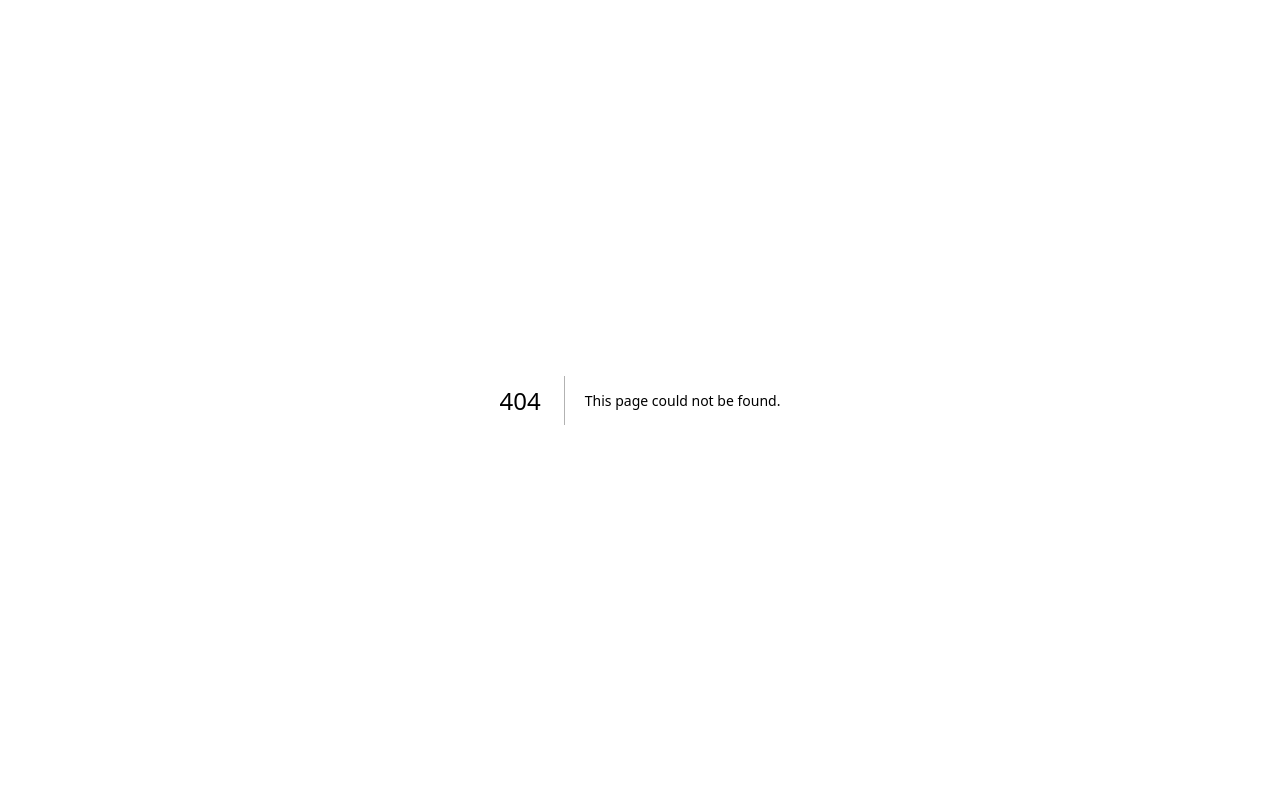
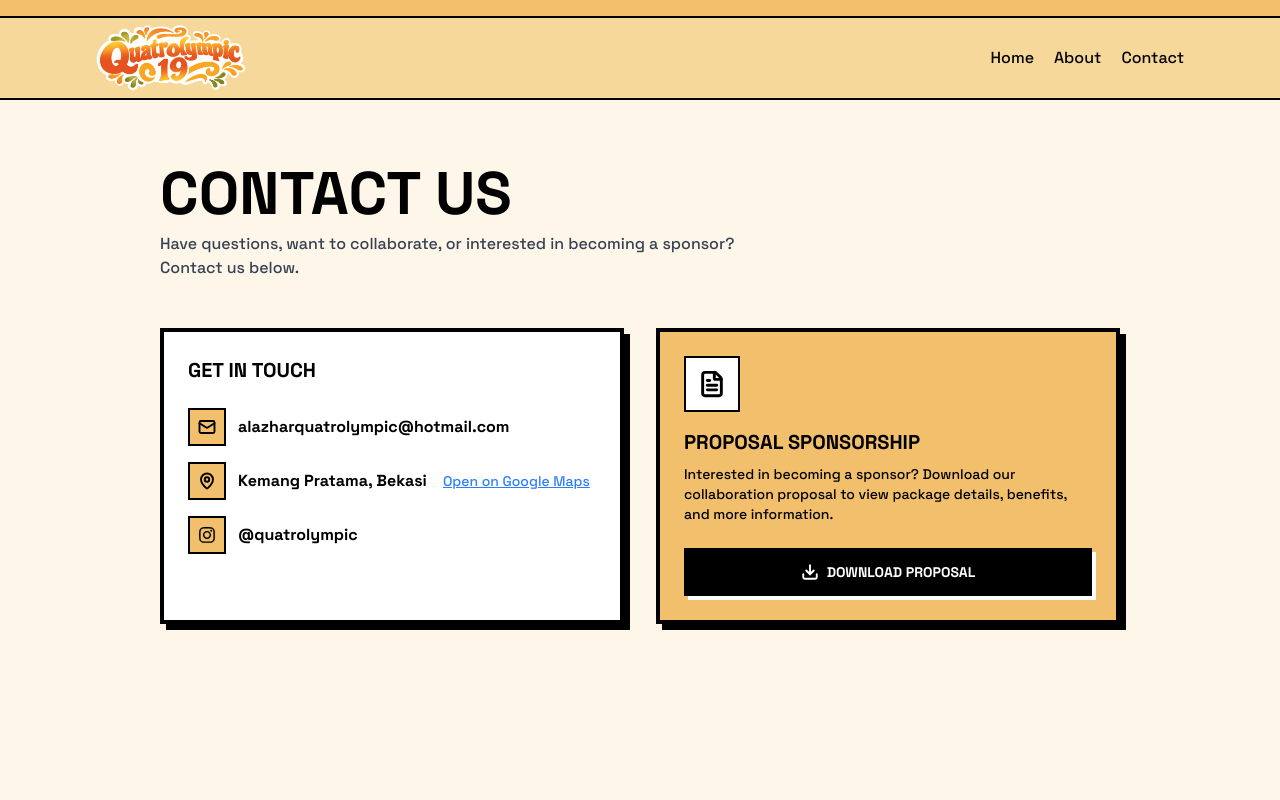
Before and after one commit to byanrkh/quatrolympic, a Next.js app: page /contact in a window 1280 px wide. Before the commit this address had no page. Shown: the top 800 px of the page. Built offline with nearby package versions, Linux system fonts and the light colour scheme.

Commit message:
QUATROLYMPIC

```diff
--- /dev/null
+++ b/src/app/(root)/contact/page.tsx
@@ -0,0 +1,92 @@
+import Link from "next/link";
+import { FileText, Download, Mail, Phone, MapPin } from "lucide-react";
+import { FaInstagram } from "react-icons/fa6";
+
+export default function ContactPage() {
+  return (
+    <main className="bg-[#FDF6E9] min-h-screen">
+      <div className="px-4 md:px-12 lg:px-24 mx-auto py-16 max-w-6xl">
+        <h1 className="text-4xl md:text-6xl font-black uppercase mb-2">
+          Contact Us
+        </h1>
+        <p className="font-medium text-gray-700 mb-12 max-w-xl">
+          Have questions, want to collaborate, or interested in becoming a
+          sponsor? Contact us below.
+        </p>
+
+        <div className="grid md:grid-cols-2 gap-8">
+          {/* Kotak Info Kontak */}
+          <div className="bg-white border-4 border-black p-6 shadow-[6px_6px_0px_0px_rgba(0,0,0,1)]">
+            <h2 className="font-black uppercase text-xl mb-6">Get in Touch</h2>
+            <ul className="space-y-4">
+              <li className="flex items-center gap-3">
+                <span className="border-2 border-black bg-[#F2BF6C] p-2 shrink-0">
+                  <Mail size={18} strokeWidth={2.5} />
+                </span>
+                <a
+                  href="mailto:alazharquatrolympic@hotmail.com"
+                  className="font-bold hover:underline"
+                >
+                  alazharquatrolympic@hotmail.com
+                </a>
+              </li>
+              <li className="flex items-center gap-3">
+                <span className="border-2 border-black bg-[#F2BF6C] p-2 shrink-0">
+                  <MapPin size={18} strokeWidth={2.5} />
+                </span>
+                <span className="font-bold">
+                  Kemang Pratama, Bekasi{" "}
+                  <Link
+                    href="https://share.google/U1Vkc911s09vLWCug"
+                    className="text-sm text-blue-500 underline hover:no-underline font-medium ml-3"
+                  >
+                    Open on Google Maps
+                  </Link>
+                </span>
+              </li>
+              <li className="flex items-center gap-3">
+                <span className="border-2 border-black bg-[#F2BF6C] p-2 shrink-0">
+                  <FaInstagram size={18} strokeWidth={2.5} />
+                </span>
+                <Link
+                  href="https://instagram.com/quatrolympic"
+                  target="_blank"
+                  className="font-bold hover:underline"
+                >
+                  @quatrolympic
+                </Link>
+              </li>
+            </ul>
+          </div>
+
+          {/* Kotak Proposal Sponsor */}
+          <div className="bg-[#F2BF6C] border-4 border-black p-6 shadow-[6px_6px_0px_0px_rgba(0,0,0,1)] flex flex-col justify-between">
+            <div>
+              <span className="inline-flex border-2 border-black bg-white p-3 mb-4">
+                <FileText size={28} strokeWidth={2.5} />
+              </span>
+              <h2 className="font-black uppercase text-xl mb-2">
+                Proposal Sponsorship
+              </h2>
+              <p className="font-medium text-sm mb-6">
+                Interested in becoming a sponsor? Download our collaboration
+                proposal to view package details, benefits, and more
+                information.
+              </p>
+            </div>
+
+            <Link
+              href="https://drive.google.com/file/d/1GRNIg8Bv0CmpJ-huyfMesj10H-s1UMJ0/view?usp=sharing"
+              target="_blank"
+              rel="noopener noreferrer"
+              className="inline-flex items-center justify-center gap-2 bg-black text-white font-black uppercase text-sm px-5 py-3 border-2 border-black shadow-[4px_4px_0px_0px_rgba(255,255,255,1)] transition-all hover:-translate-x-0.5 hover:-translate-y-0.5 hover:shadow-[6px_6px_0px_0px_rgba(255,255,255,1)] active:translate-x-0 active:translate-y-0 active:shadow-none"
+            >
+              <Download size={18} strokeWidth={2.5} />
+              Download Proposal
+            </Link>
+          </div>
+        </div>
+      </div>
+    </main>
+  );
+}
--- a/src/components/Footer.tsx
+++ b/src/components/Footer.tsx
@@ -7,17 +7,23 @@ export default function Footer() {
       <div className="bg-white p-5 border-2 rounded shadow-[5px_5px_0px_0px_black]">
         <ul className="md:flex gap-5 uppercase">
           <li>
-            <Link href="/" className="text-sm font-medium hover:underline">
+            <Link href="/about" className="text-sm font-medium hover:underline">
               Learn More
             </Link>
           </li>
           <li>
-            <Link href="/" className="text-sm font-medium hover:underline">
+            <Link
+              href="/contact"
+              className="text-sm font-medium hover:underline"
+            >
               Contact Us
             </Link>
           </li>
           <li>
-            <Link href="/" className="text-sm font-medium hover:underline">
+            <Link
+              href="/contact"
+              className="text-sm font-medium hover:underline"
+            >
               Sponsor & Partners
             </Link>
           </li>
--- a/src/components/Navbar.tsx
+++ b/src/components/Navbar.tsx
@@ -28,7 +28,7 @@ export default function Navbar() {
               </Link>
             </li>
             <li>
-              <Link href={"/"} className="font-medium hover:underline">
+              <Link href={"/contact"} className="font-medium hover:underline">
                 Contact
               </Link>
             </li>
```
Also changed, not shown: 1 other file (tests, documents, lock files or other folders).
